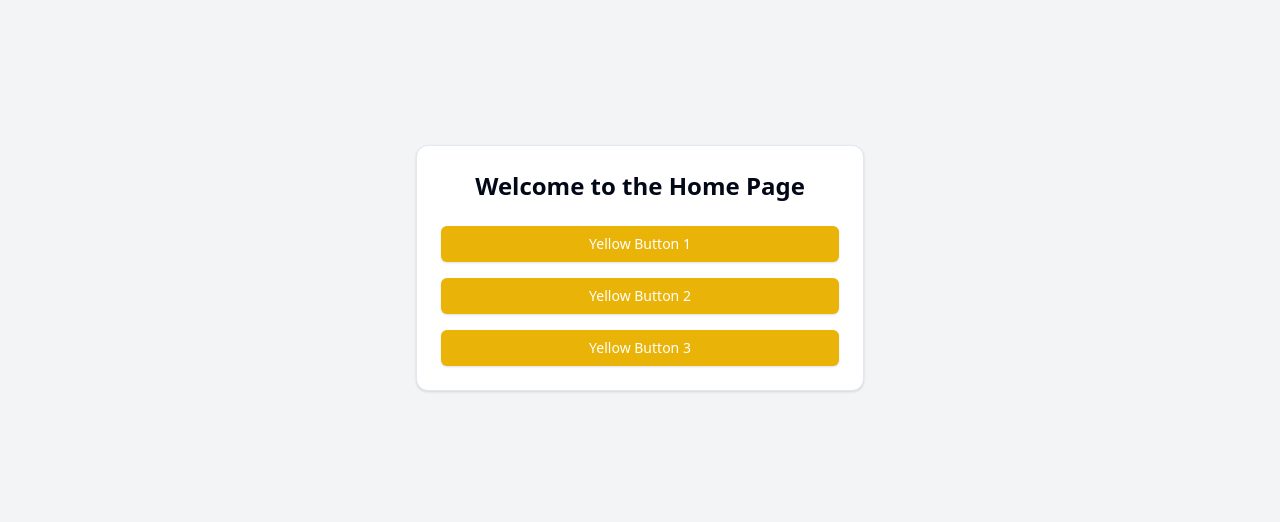
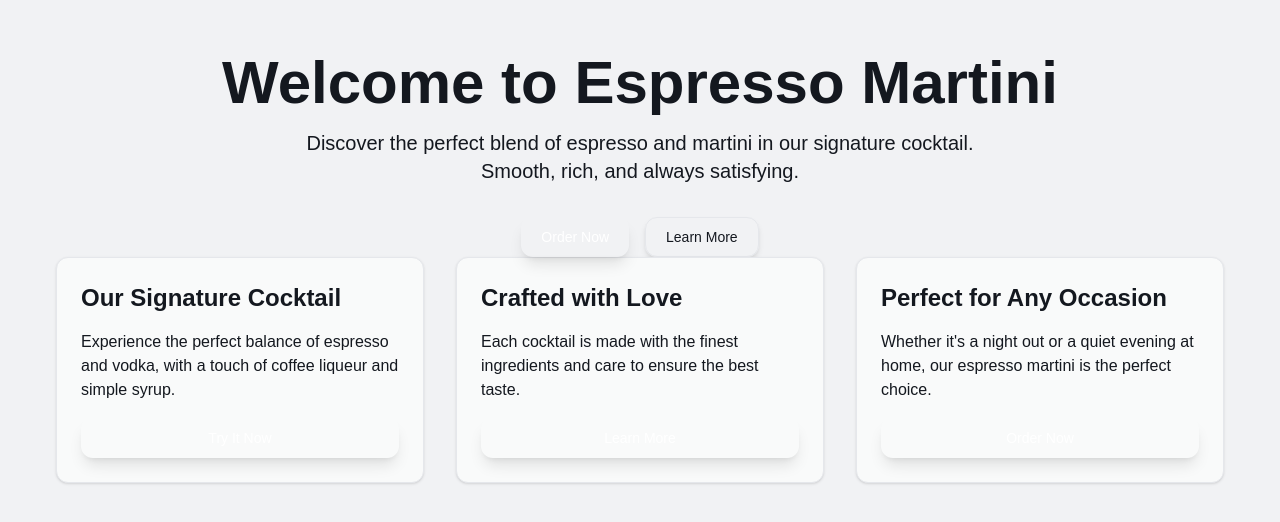
Before and after one commit to magnolia-AI/new-proj-HPTrH, a Next.js app: page / in a window 1280 px wide. Shown: the part 132-654 px from the top of the page. Built offline with nearby package versions, Linux system fonts and the light colour scheme.

Commit message:
feat(ui): Implement modern design for espresso martini website
Update global styles, enhance Button component, and redesign home page for a sleek, modern look.

```diff
--- a/app/globals.css
+++ b/app/globals.css
@@ -13,98 +13,191 @@
 
 @layer base {
   :root {
-    --background: 0 0% 100%;
-    --foreground: 222.2 84% 4.9%;
+    --background: 210 10% 95%;
+    --foreground: 220 20% 10%;
 
-    --card: 0 0% 100%;
-    --card-foreground: 222.2 84% 4.9%;
+    --card: 210 10% 98%;
+    --card-foreground: 220 20% 30%;
 
-    --popover: 0 0% 100%;
-    --popover-foreground: 222.2 84% 4.9%;
+    --popover: 210 10% 98%;
+    --popover-foreground: 220 20% 30%;
 
-    --primary: 222.2 47.4% 11.2%;
-    --primary-foreground: 210 40% 98%;
+    --primary: 40 90% 50%;
+    --primary-foreground: 210 20% 98%;
 
-    --secondary: 210 40% 96.1%;
-    --secondary-foreground: 222.2 47.4% 11.2%;
+    --secondary: 210 20% 90%;
+    --secondary-foreground: 210 20% 30%;
 
-    --muted: 210 40% 96.1%;
-    --muted-foreground: 215.4 16.3% 46.9%;
+    --muted: 210 20% 90%;
+    --muted-foreground: 210 20% 40%;
 
-    --accent: 210 40% 96.1%;
-    --accent-foreground: 222.2 47.4% 11.2%;
+    --accent: 210 20% 90%;
+    --accent-foreground: 210 20% 30%;
 
     --destructive: 0 84.2% 60.2%;
     --destructive-foreground: 210 40% 98%;
 
-    --border: 214.3 31.8% 91.4%;
-    --input: 214.3 31.8% 91.4%;
-    --ring: 222.2 84% 4.9%;
+    --border: 210 20% 80%;
+    --input: 210 20% 80%;
+    --ring: 220 20% 50%;
 
-    --radius: 0.5rem;
+    --radius: 0.75rem;
 
-    --sidebar-background: 0 0% 98%;
+    --sidebar-background: 210 10% 90%;
 
-    --sidebar-foreground: 240 5.3% 26.1%;
+    --sidebar-foreground: 220 20% 30%;
 
-    --sidebar-primary: 240 5.9% 10%;
+    --sidebar-primary: 220 20% 40%;
 
-    --sidebar-primary-foreground: 0 0% 98%;
+    /* Espresso Martini brand colors */
+    --brand-yellow: 45 90% 55%;
+    --brand-yellow-dark: 45 90% 50%;
+    --brand-black: 220 20% 10%;
+    --brand-gold: 40 70% 50%;
+    --brand-beige: 30 20% 95%;
+    --brand-brown: 20 40% 30%;
 
-    --sidebar-accent: 240 4.8% 95.9%;
-
-    --sidebar-accent-foreground: 240 5.9% 10%;
-
-    --sidebar-border: 220 13% 91%;
-
-    --sidebar-ring: 217.2 91.2% 59.8%;
-  }
-
-  .dark {
-    --background: 222.2 84% 4.9%;
-    --foreground: 210 40% 98%;
-
-    --card: 222.2 84% 4.9%;
-    --card-foreground: 210 40% 98%;
-
-    --popover: 222.2 84% 4.9%;
-    --popover-foreground: 210 40% 98%;
-
-    --primary: 210 40% 98%;
-    --primary-foreground: 222.2 47.4% 11.2%;
-
-    --secondary: 217.2 32.6% 17.5%;
-    --secondary-foreground: 210 40% 98%;
-
-    --muted: 217.2 32.6% 17.5%;
-    --muted-foreground: 215 20.2% 65.1%;
-
-    --accent: 217.2 32.6% 17.5%;
-    --accent-foreground: 210 40% 98%;
-
-    --destructive: 0 62.8% 30.6%;
-    --destructive-foreground: 210 40% 98%;
-
-    --border: 217.2 32.6% 17.5%;
-    --input: 217.2 32.6% 17.5%;
-    --ring: 212.7 26.8% 83.9%;
-    --sidebar-background: 240 5.9% 10%;
-    --sidebar-foreground: 240 4.8% 95.9%;
-    --sidebar-primary: 224.3 76.3% 48%;
-    --sidebar-primary-foreground: 0 0% 100%;
-    --sidebar-accent: 240 3.7% 15.9%;
-    --sidebar-accent-foreground: 240 4.8% 95.9%;
-    --sidebar-border: 240 3.7% 15.9%;
-    --sidebar-ring: 217.2 91.2% 59.8%;
+    /* Font settings */
+    --font-family-primary: 'Montserrat', sans-serif;
+    --font-family-secondary: 'Lora', serif;
+    --font-size-base: 1rem;
+    --line-height-base: 1.5;
   }
 }
 
-@layer base {
-  * {
-    @apply border-border;
+/* Modern styling for the website */
+body {
+  font-family: var(--font-family-primary);
+  color: hsl(var(--foreground));
+  background-color: hsl(var(--background));
+  line-height: var(--line-height-base);
+}
+
+h1, h2, h3, h4, h5, h6 {
+  font-family: var(--font-family-primary);
+  color: hsl(var(--brand-black));
+}
+
+p {
+  font-size: var(--font-size-base);
+  line-height: var(--line-height-base);
+  color: hsl(var(--foreground));
+}
+
+/* Container styling */
+.container {
+  max-width: 1200px;
+  margin: 0 auto;
+  padding: 0 1rem;
+}
+
+/* Button hover effects */
+button:hover {
+  transform: translateY(-2px);
+  box-shadow: 0 4px 15px rgba(0, 0, 0, 0.1);
+}
+
+/* Card component styling */
+.card {
+  background-color: hsl(var(--card));
+  color: hsl(var(--card-foreground));
+  border-radius: var(--radius);
+  box-shadow: 0 4px 6px rgba(0, 0, 0, 0.1);
+}
+
+/* Modern input fields */
+input, textarea {
+  border-radius: var(--radius);
+  border: 1px solid hsl(var(--border));
+  background-color: hsl(var(--input));
+  color: hsl(var(--foreground));
+  padding: 0.5rem 1rem;
+  font-size: var(--font-size-base);
+}
+
+/* Responsive typography */
+@media (max-width: 768px) {
+  h1 {
+    font-size: 2rem;
   }
-
-  body {
-    @apply bg-background text-foreground;
+  p {
+    font-size: 0.9rem;
   }
 }
+
+/* Modern link styling */
+a {
+  color: hsl(var(--primary));
+  text-decoration: none;
+  transition: color 0.3s ease;
+}
+a:hover {
+  color: hsl(var(--primary-foreground));
+}
+
+/* Smooth transitions */
+.transition {
+  transition: all 0.3s ease;
+}
+
+/* Utility classes */
+.text-center {
+  text-align: center;
+}
+. text-2xl {
+  font-size: 1.5rem;
+}
+.font-bold {
+  font-weight: 700;
+}
+.mb-6 {
+  margin-bottom: 1.5rem;
+}
+.flex {
+  display: flex;
+}
+.items-center {
+  align-items: center;
+}
+.justify-center {
+  justify-content: center;
+}
+.flex-col {
+  flex-direction: column;
+}
+.space-y-4 > * + * {
+  margin-top: 1rem;
+}
+.w-full {
+  width: 100%;
+}
+.max-w-md {
+  max-width: 20rem;
+}
+.p-6 {
+  padding: 1.5rem;
+}
+.bg-yellow-500 {
+  background-color: hsl(var(--brand-yellow));
+}
+.bg-yellow-600:hover {
+  background-color: hsl(var(--brand-yellow-dark));
+}
+.text-white {
+  color: #ffffff;
+}
+.min-h-screen {
+  min-height: 100vh;
+}
+.flex {
+  display: flex;
+}
+.items-center {
+  align-items: center;
+}
+.justify-center {
+  justify-content: center;
+}
+.bg-gray-100 {
+  background-color: #f7fafc;
+}
--- a/app/page.tsx
+++ b/app/page.tsx
@@ -2,26 +2,43 @@
 import { Button } from '@/components/ui/button'
 import { Card, CardContent } from '@/components/ui/card'
 import { useToast } from "@/hooks/use-toast"
+
 export default function Home() {
   const { toast } = useToast()
+
   return (
-    <div className="min-h-screen flex items-center justify-center bg-gray-100">
-      <Card className="w-full max-w-md">
-        <CardContent className="p-6">
-          <h1 className="text-2xl font-bold text-center mb-6">Welcome to the Home Page</h1>
-          <div className="flex flex-col space-y-4">
-            <Button className="bg-yellow-500 hover:bg-yellow-600 text-white">
-              Yellow Button 1
-            </Button>
-            <Button className="bg-yellow-500 hover:bg-yellow-600 text-white">
-              Yellow Button 2
-            </Button>
-            <Button className="bg-yellow-500 hover:bg-yellow-600 text-white">
-              Yellow Button 3
-            </Button>
-          </div>
-        </CardContent>
-      </Card>
+    <div className="min-h-screen flex flex-col items-center justify-center bg-brand-beige text-brand-black">
+      <div className="container text-center mb-12">
+        <h1 className="text-4xl md:text-6xl font-bold mb-4">Welcome to Espresso Martini</h1>
+        <p className="text-lg md:text-xl mb-8 max-w-2xl mx-auto">Discover the perfect blend of espresso and martini in our signature cocktail. Smooth, rich, and always satisfying.</p>
+        <div className="flex flex-col sm:flex-row justify-center space-y-4 sm:space-y-0 sm:space-x-4">
+          <Button className="w-full sm:w-auto" onClick={() => toast({ title: "Button 1 Clicked!" })}>Order Now</Button>
+          <Button variant="outline" className="w-full sm:w-auto" onClick={() => toast({ title: "Button 2 Clicked!" })}>Learn More</Button>
+        </div>
+      </div>
+      <div className="container grid grid-cols-1 md:grid-cols-2 lg:grid-cols-3 gap-8">
+        <Card className="overflow-hidden">
+          <CardContent className="p-6">
+            <h2 className="text-2xl font-semibold mb-4">Our Signature Cocktail</h2>
+            <p className="mb-4">Experience the perfect balance of espresso and vodka, with a touch of coffee liqueur and simple syrup.</p>
+            <Button variant="yellow" className="w-full">Try It Now</Button>
+          </CardContent>
+        </Card>
+        <Card className="overflow-hidden">
+          <CardContent className="p-6">
+            <h2 className="text-2xl font-semibold mb-4">Crafted with Love</h2>
+            <p className="mb-4">Each cocktail is made with the finest ingredients and care to ensure the best taste.</p>
+            <Button variant="yellow" className="w-full">Learn More</Button>
+          </CardContent>
+        </Card>
+        <Card className="overflow-hidden">
+          <CardContent className="p-6">
+            <h2 className="text-2xl font-semibold mb-4">Perfect for Any Occasion</h2>
+            <p className="mb-4">Whether it's a night out or a quiet evening at home, our espresso martini is the perfect choice.</p>
+            <Button variant="yellow" className="w-full">Order Now</Button>
+          </CardContent>
+        </Card>
+      </div>
     </div>
   )
 }
--- a/components/ui/button.tsx
+++ b/components/ui/button.tsx
@@ -5,26 +5,27 @@ import * as React from "react"
 import { cn } from "@/lib/utils"
 
 const buttonVariants = cva(
-    "inline-flex items-center justify-center gap-2 whitespace-nowrap rounded-md text-sm font-medium transition-colors focus-visible:outline-none focus-visible:ring-1 focus-visible:ring-ring disabled:pointer-events-none disabled:opacity-50 [&_svg]:pointer-events-none [&_svg]:size-4 [&_svg]:shrink-0",
+  "inline-flex items-center justify-center gap-2 whitespace-nowrap rounded-lg text-sm font-medium transition-all focus-visible:outline-none focus-visible:ring-2 focus-visible:ring-offset-2 disabled:pointer-events-none disabled:opacity-75 [&_svg]:pointer-events-none [&_svg]:size-4 [&_svg]:shrink-0",
   {
     variants: {
       variant: {
         default:
-            "bg-primary text-primary-foreground shadow hover:bg-primary/90",
+          "bg-brand-yellow text-white shadow-lg hover:bg-brand-yellow-dark transform hover:-translate-y-0.5 transition-all",
         destructive:
           "bg-destructive text-destructive-foreground shadow-sm hover:bg-destructive/90",
         outline:
-            "border border-input bg-background shadow-sm hover:bg-accent hover:text-accent-foreground",
+          "border border-brand-brown bg-brand-beige shadow-md hover:bg-brand-gold hover:text-brand-black",
         secondary:
-            "bg-secondary text-secondary-foreground shadow-sm hover:bg-secondary/80",
-          ghost: "hover:bg-accent hover:text-accent-foreground",
-          link: "text-primary underline-offset-4 hover:underline",
+          "bg-brand-brown text-white shadow-md hover:bg-brand-brown/80",
+        ghost: "hover:bg-brand-beige hover:text-brand-black",
+        link: "text-brand-yellow underline-offset-4 hover:underline",
+        yellow: "bg-brand-yellow text-white shadow-lg hover:bg-brand-yellow-dark transform hover:-translate-y-0.5 transition-all",
       },
       size: {
-          default: "h-9 px-4 py-2",
-          sm: "h-8 rounded-md px-3 text-xs",
-          lg: "h-10 rounded-md px-8",
-          icon: "h-9 w-9",
+        default: "h-10 px-5 py-2.5 rounded-lg",
+        sm: "h-9 px-4 py-2 rounded-md",
+        lg: "h-11 px-6 py-3 rounded-lg",
+        icon: "h-10 w-10 rounded-full",
       },
     },
     defaultVariants: {
@@ -33,6 +34,7 @@ import * as React from "react"
     },
   }
 )
+
 
 export interface ButtonProps
   extends React.ButtonHTMLAttributes<HTMLButtonElement>,
@@ -52,6 +54,8 @@ import * as React from "react"
     )
   }
 )
+
 Button.displayName = "Button"
 
+
 export { Button, buttonVariants }
--- a/package.json
+++ b/package.json
@@ -12,6 +12,8 @@
   },
   "dependencies": {
     "@clerk/nextjs": "^6.22.0",
+    "@fontsource/lora": "^5.2.6",
+    "@fontsource/montserrat": "^5.2.6",
     "@hookform/resolvers": "^3.9.1",
     "@opennextjs/cloudflare": "^1.0.4",
     "@radix-ui/react-accordion": "^1.2.2",
```
Also changed, not shown: 1 other file (tests, documents, lock files or other folders). Lines whose indentation alone changed are shown as unchanged.
